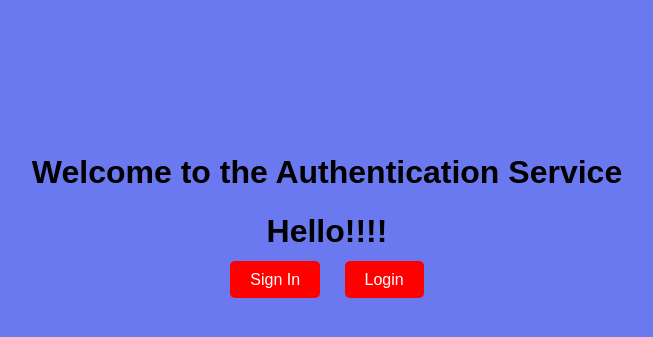
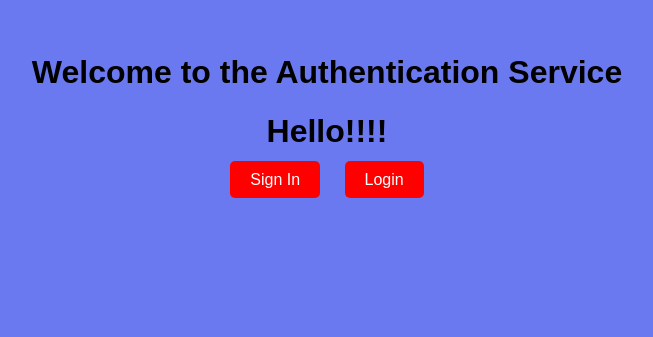
Before and after one commit to Shuhail-hub/auth-frontend-practice, a plain HTML site: page index.html in a window 1280 px wide. Shown: the part 267-604 px from the top of the page, without its empty margins (313-966 px from the left). Drawn offline with Linux system fonts and the light colour scheme.

Commit message:
Seenujan- Style.css changes

```diff
--- a/style.css
+++ b/style.css
@@ -6,7 +6,7 @@ body {
 
 .container {
   margin-top: 200px;
-  padding: 200px 200px;
+  padding: 100px 100px;
 }
 
 .buttons a {
```
